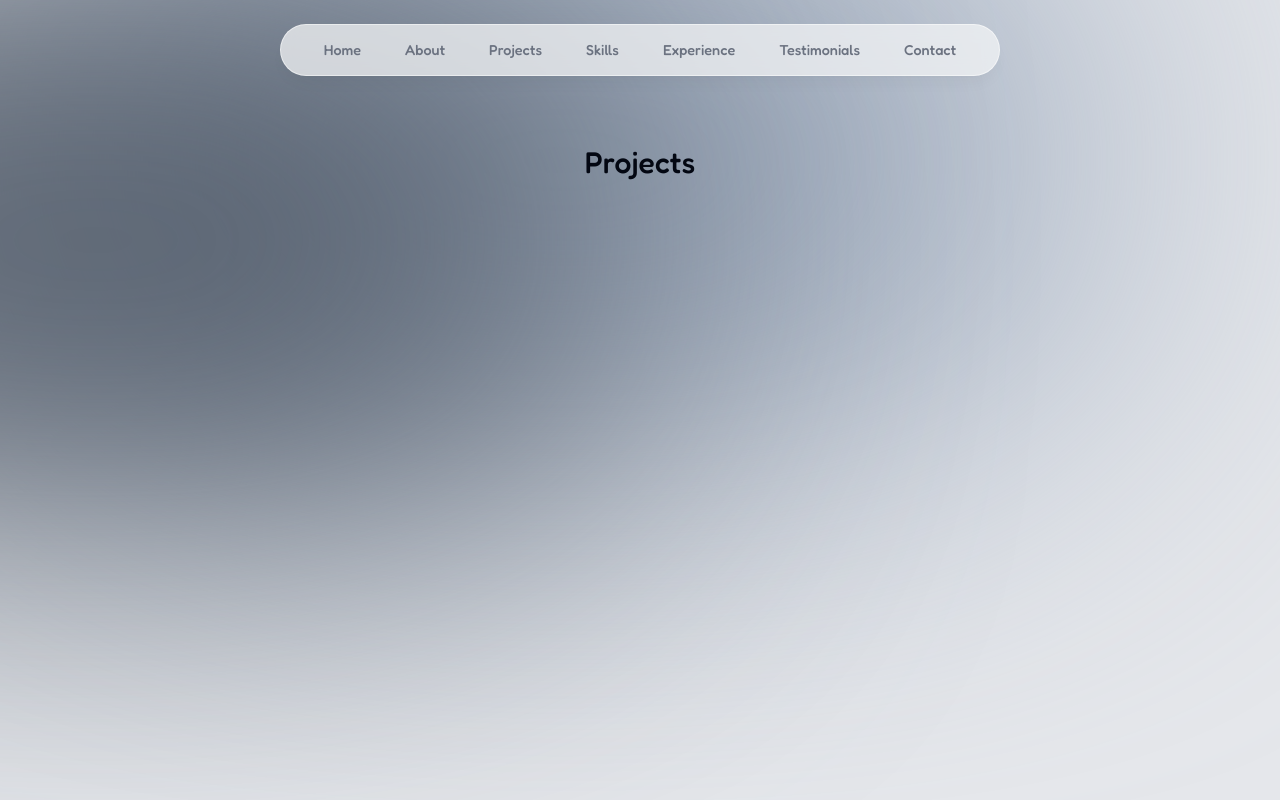
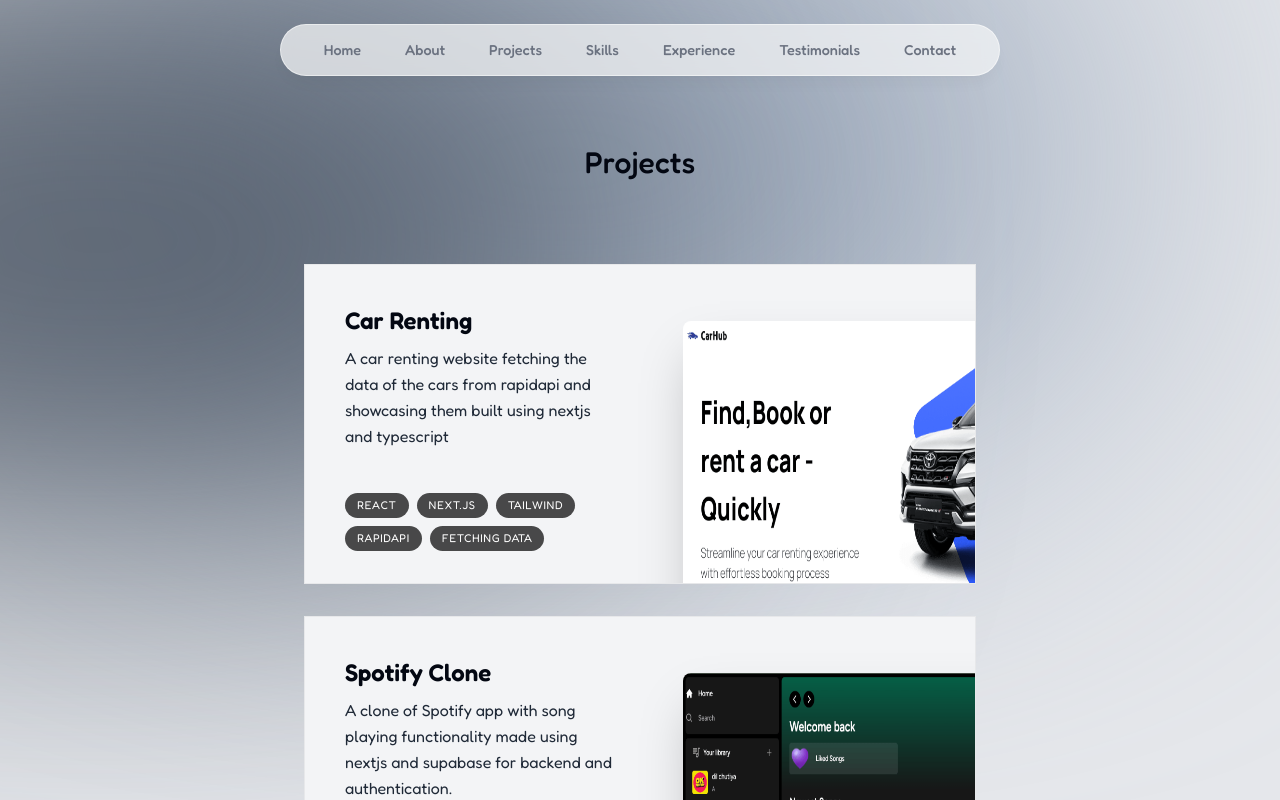
Before and after one commit to Archit5655/Portfolio, a Next.js app: page /projects in a window 1280 px wide. Shown: the top 800 px of the page. Built offline with nearby package versions, Linux system fonts and the light colour scheme.

Commit message:
Project section

```diff
--- a/app/projects/page.tsx
+++ b/app/projects/page.tsx
@@ -1,19 +1,35 @@
+
 import Heading from '@/components/Heading'
-import React from 'react'
+import React, { useRef } from 'react'
+import { projectsData } from '../../lib/data';
+import { type } from 'os';
+import Image from 'next/image';
+import { useScroll } from 'framer-motion';
+import Project from '@/components/Project';
 
 const page = () => {
   return (
-    <div className=' flex items-center justify-center'>
+  <div className=' h-[60rem]'>
+
+
+    <Heading title='Projects' />
+
+    <div className=' flex items-center justify-center h-[75rem]  '>
 
     <section>
-      <Heading title='Projects' />
+
       <div className=''>
+        {projectsData.map((project,index)=>(
+          <React.Fragment key={index}>
 
-
+          <Project {...project} />
+          </React.Fragment>
+        ))}
 
       </div>
     </section>
     </div>
+  </div>
   )
 }
 
--- a/components/Heading.tsx
+++ b/components/Heading.tsx
@@ -6,7 +6,7 @@
 }
 const Heading:React.FC<headinprops> = ({title}) => {
   return (
-    <div className=' text-3xl font-medium capitalize mb-8'>
+    <div className=' text-3xl font-medium  text-center capitalize mb-3'>
 
 {title}
 
--- /dev/null
+++ b/components/Project.tsx
@@ -0,0 +1,57 @@
+"use client";
+
+import { projectsData } from "@/lib/data";
+import { useScroll, motion, useTransform } from "framer-motion";
+import Image from "next/image";
+import { useRouter } from "next/navigation";
+import { useRef } from "react";
+
+type Projectprops = (typeof projectsData)[number];
+function Project({ title, description, tags, imageUrl, href }: Projectprops) {
+  const router = useRouter();
+
+  const ref = useRef<HTMLDivElement>(null);
+
+  const { scrollYProgress } = useScroll({
+    target: ref,
+    offset: ["0 1", "1.33 1"],
+  });
+  useTransform(scrollYProgress, [0, 1], [0.5, 1]);
+  return (
+    <motion.div
+      ref={ref}
+      style={{
+        scale: scrollYProgress,
+        opacity: scrollYProgress,
+      }}
+      className=" mb-3 sm:mb-8 "
+    >
+      <section
+        onClick={() => router.push(href)}
+        className=" group bg-gray-100 max-w-[42rem] border border-black/5 overflow-hidden sm:pr-8 relative sm:h-[20rem] mb-3   sm:mb-8  hover:bg-gray-200 transition"
+      >
+        <div className="py-4 px-5 sm:pl-10 sm:pr-2 pb-8 sm:pt-10 sm:max-w-[50%] flex flex-col h-full">
+          <h3 className=" text-2xl font-semibold">{title}</h3>
+          <p className=" mt-2 leading-relaxed text-gray-800 ">{description}</p>
+          <ul className=" flex flex-wrap mt-4 gap-2 sm:mt-auto">
+            {tags.map((tag, index) => (
+              <li
+                className=" bg-black/[0.7] px-3 py-1 text-[0.7rem] uppercase tracking-wider  text-white rounded-full  "
+                key={index}
+              >
+                {tag}{" "}
+              </li>
+            ))}
+          </ul>
+        </div>
+        <Image
+          src={imageUrl}
+          alt="IMage"
+          quality={95}
+          className=" absolute  top-14  h-full  object-fill -right-40 w-[28.25rem] shadow-2xl  rounded-t-lg  group-hover:-rotate-2  group-hover:scale-[1.04] group-hover:-translate-x-3 group-hover:translate-y-3 transition "
+        />
+      </section>
+    </motion.div>
+  );
+}
+export default Project;
--- a/lib/data.ts
+++ b/lib/data.ts
@@ -72,14 +72,16 @@
     description:
       "A car renting website fetching the data of the cars  from rapidapi and showcasing them built using nextjs and typescript ",
     tags: ["React", "Next.js",  "Tailwind","RapidAPi","Fetching Data" ],
-    imageUrl: spotify,
+    imageUrl:  car,
+    href:"https://bussiness-level-carshow-website-nextjs.vercel.app/"
   },
   {
     title: "Spotify Clone",
     description:
       "A clone of Spotify app with song playing functionality made using nextjs and supabase for backend and authentication.",
     tags: ["React", "TypeScript", "Next.js", "Tailwind", "Zustand","Supabase",],
-    imageUrl: car,
+    imageUrl:spotify ,
+    href:"https://spotify-clone-orcin-tau.vercel.app/"
   },
   {
     title: "News app",
@@ -87,6 +89,7 @@
       "A Web App Fetching News from news API and showing them in different cards also give the options to choose from different categeries of news.",
     tags: ["React", "API", "CSS","Javascript"],
     imageUrl: news,
+    href:""
   },
 ] as const;
 
```
Also changed, not shown: public/Screenshot 2023-09-10 014929.png.
